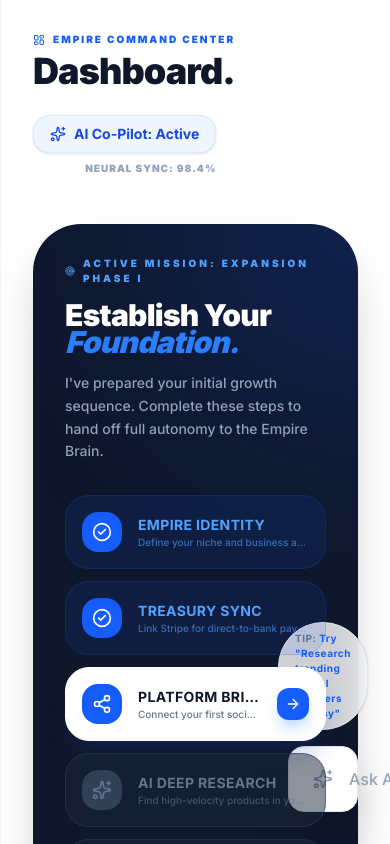
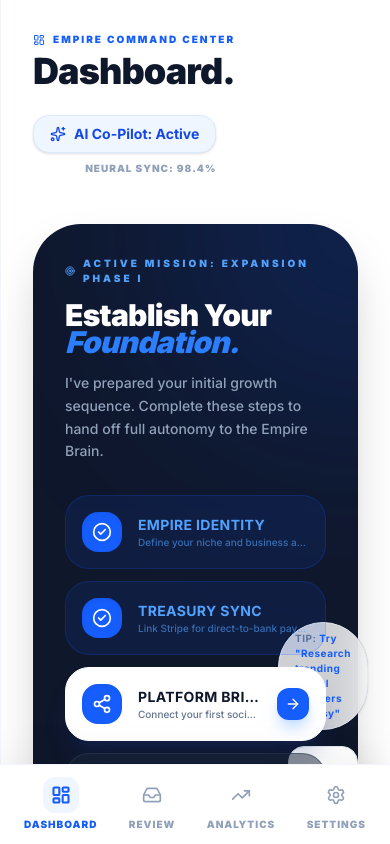
Before and after one commit to EmpireLaunchCEO/EmpireLaunchAI-frontend, a Next.js app: page /dashboard in a window 390 px wide. Shown: the top 844 px of the page. Built offline with nearby package versions, Linux system fonts and the light colour scheme; no server answers.

Commit message:
Mobile UX: Add bottom navigation bar and fix Mission Briefing clickability

```diff
--- a/src/app/(authenticated)/layout.tsx
+++ b/src/app/(authenticated)/layout.tsx
@@ -1,6 +1,7 @@
 import { Sidebar } from "@/components/Sidebar";
 import { EmpireSwitcher } from "@/components/EmpireSwitcher";
 import { EmpireProvider } from "@/lib/EmpireContext";
+import { MobileNav } from "@/components/MobileNav";
 
 export default function AuthenticatedLayout({
   children,
@@ -12,9 +13,10 @@ export default function AuthenticatedLayout({
       <div className="flex bg-slate-50 min-h-screen">
         <EmpireSwitcher />
         <Sidebar />
-        <main className="flex-1 lg:ml-[328px] min-h-screen bg-white lg:rounded-l-[48px] shadow-2xl shadow-slate-200 border-l border-slate-100 overflow-hidden relative">
+        <main className="flex-1 lg:ml-[328px] min-h-screen bg-white lg:rounded-l-[48px] shadow-2xl shadow-slate-200 border-l border-slate-100 overflow-hidden relative pb-20 lg:pb-0">
           {children}
         </main>
+        <MobileNav />
       </div>
     </EmpireProvider>
   );
--- a/src/components/Dashboard/MissionBriefing.tsx
+++ b/src/components/Dashboard/MissionBriefing.tsx
@@ -15,12 +15,15 @@ import {
 } from 'lucide-react';
 import { cn } from '@/lib/utils';
 
+import Link from 'next/link';
+
 interface Step {
   id: number;
   title: string;
   description: string;
   status: 'complete' | 'current' | 'upcoming';
   icon: any;
+  href?: string;
 }
 
 const steps: Step[] = [
@@ -43,7 +46,8 @@ const steps: Step[] = [
     title: "Platform Bridge",
     description: "Connect your first social or store outlet.",
     status: 'current',
-    icon: Share2
+    icon: Share2,
+    href: '/settings'
   },
   {
     id: 4,
@@ -69,7 +73,7 @@ export function MissionBriefing() {
       <div className="absolute bottom-0 left-0 w-64 h-64 bg-indigo-600 rounded-full blur-[100px] opacity-20 -ml-32 -mb-32" />
 
       <div className="relative z-10 flex flex-col lg:flex-row gap-12 items-start">
-        <div className="flex-1 space-y-8">
+        <div className="flex-1 space-y-8 w-full">
           <div className="space-y-4">
             <div className="flex items-center gap-2 text-blue-400 font-black text-[10px] uppercase tracking-[0.3em]">
               <Target className="w-3 h-3" />
@@ -85,17 +89,9 @@ export function MissionBriefing() {
           </div>
 
           <div className="grid grid-cols-1 gap-3">
-            {steps.map((step) => (
-              <motion.div
-                key={step.id}
-                whileHover={{ x: 4 }}
-                className={cn(
-                  "flex items-center gap-4 p-4 rounded-3xl border transition-all",
-                  step.status === 'complete' ? "bg-blue-600/10 border-blue-600/20 text-blue-400" :
-                  step.status === 'current' ? "bg-white text-slate-900 border-white shadow-xl shadow-blue-900/20" :
-                  "bg-slate-800/50 border-slate-700/50 text-slate-500"
-                )}
-              >
+            {steps.map((step) => {
+              const content = (
+                <div className="flex items-center gap-4">
                   <div className={cn(
                     "w-10 h-10 rounded-2xl flex items-center justify-center shrink-0 shadow-inner",
                     step.status === 'complete' ? "bg-blue-600 text-white" :
@@ -114,12 +110,41 @@ export function MissionBriefing() {
                     </p>
                   </div>
                   {step.status === 'current' && (
-                  <button className="bg-blue-600 p-2 rounded-xl text-white shadow-lg shadow-blue-200">
+                    <div className="bg-blue-600 p-2 rounded-xl text-white shadow-lg shadow-blue-200">
                       <ArrowRight className="w-4 h-4" />
-                  </button>
+                    </div>
                   )}
+                </div>
+              );
+
+              if (step.href && step.status === 'current') {
+                return (
+                  <Link
+                    href={step.href}
+                    key={step.id}
+                    className={cn(
+                      "block p-4 rounded-3xl border transition-all bg-white text-slate-900 border-white shadow-xl shadow-blue-900/20 active:scale-[0.98]"
+                    )}
+                  >
+                    {content}
+                  </Link>
+                );
+              }
+
+              return (
+                <motion.div
+                  key={step.id}
+                  whileHover={{ x: 4 }}
+                  className={cn(
+                    "p-4 rounded-3xl border transition-all",
+                    step.status === 'complete' ? "bg-blue-600/10 border-blue-600/20 text-blue-400" :
+                    "bg-slate-800/50 border-slate-700/50 text-slate-500"
+                  )}
+                >
+                  {content}
                 </motion.div>
-            ))}
+              );
+            })}
           </div>
         </div>
 
@@ -140,9 +165,12 @@ export function MissionBriefing() {
                 "Owner, I'm currently waiting for a platform link to begin scraping market trends. I recommend connecting **TikTok** or **Etsy** first to establish a data feed."
               </p>
 
-              <button className="w-full py-4 bg-white text-slate-900 rounded-2xl font-black text-[10px] uppercase tracking-widest hover:bg-blue-50 transition-colors">
+              <Link
+                href="/settings"
+                className="block w-full py-4 bg-white text-slate-900 rounded-2xl font-black text-[10px] uppercase tracking-widest hover:bg-blue-50 transition-colors text-center active:scale-[0.98]"
+              >
                 Connect First App
-              </button>
+              </Link>
             </div>
           </div>
 
--- /dev/null
+++ b/src/components/MobileNav.tsx
@@ -0,0 +1,50 @@
+"use client";
+
+import React from 'react';
+import Link from 'next/link';
+import { usePathname } from 'next/navigation';
+import {
+  LayoutDashboard,
+  Inbox,
+  TrendingUp,
+  Settings,
+  Sparkles
+} from 'lucide-react';
+import { cn } from '@/lib/utils';
+
+const navItems = [
+  { name: 'Dashboard', href: '/dashboard', icon: LayoutDashboard },
+  { name: 'Review', href: '/review', icon: Inbox },
+  { name: 'Analytics', href: '/analytics', icon: TrendingUp },
+  { name: 'Settings', href: '/settings', icon: Settings },
+];
+
+export function MobileNav() {
+  const pathname = usePathname();
+
+  return (
+    <div className="lg:hidden fixed bottom-0 left-0 right-0 bg-white border-t border-slate-100 px-6 py-3 z-[100] flex justify-between items-center shadow-[0_-10px_40px_rgba(0,0,0,0.05)]">
+      {navItems.map((item) => {
+        const isActive = pathname === item.href;
+        return (
+          <Link
+            key={item.name}
+            href={item.href}
+            className={cn(
+              "flex flex-col items-center gap-1 transition-all",
+              isActive ? "text-blue-600" : "text-slate-400"
+            )}
+          >
+            <div className={cn(
+              "p-2 rounded-xl transition-all",
+              isActive ? "bg-blue-50" : "bg-transparent"
+            )}>
+              <item.icon className={cn("w-5 h-5", isActive ? "stroke-[2.5px]" : "stroke-[2px]")} />
+            </div>
+            <span className="text-[10px] font-black uppercase tracking-widest">{item.name}</span>
+          </Link>
+        );
+      })}
+    </div>
+  );
+}
```
Lines whose indentation alone changed are shown as unchanged.
